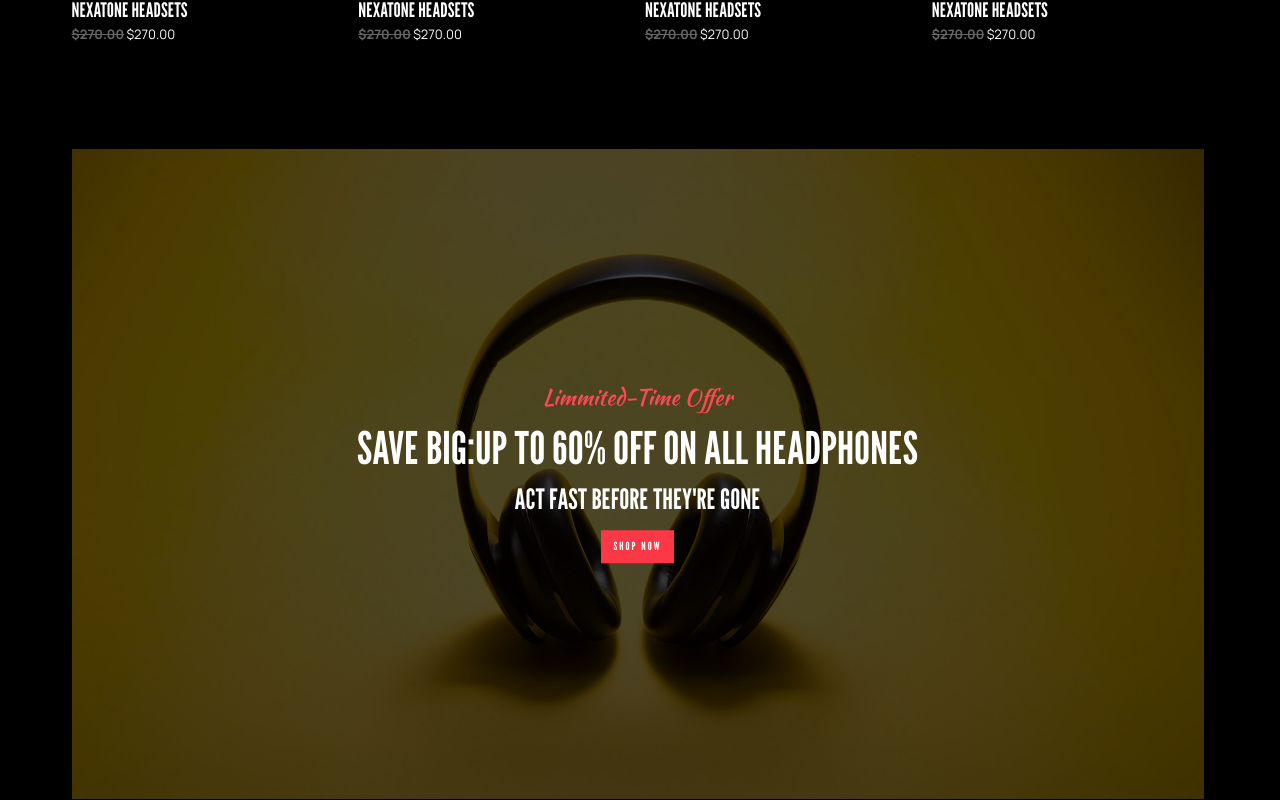
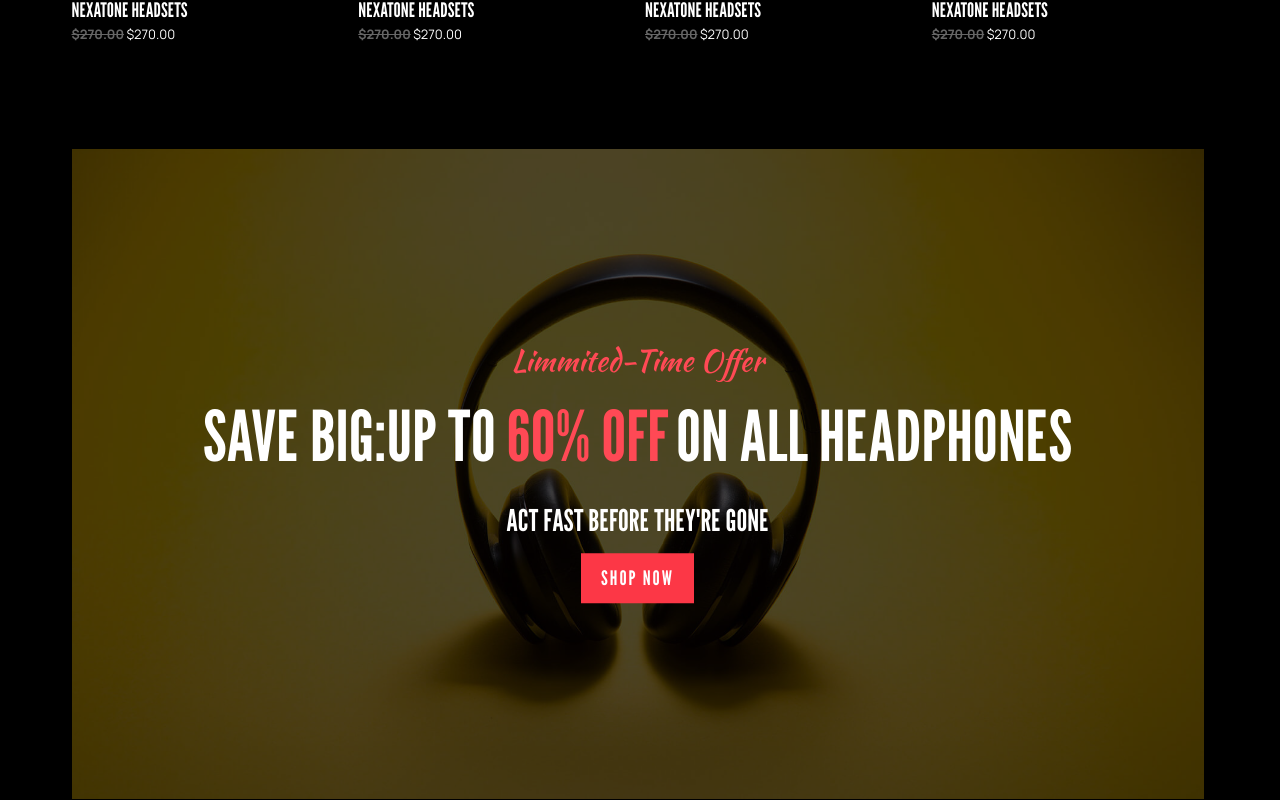
Before and after one commit to sofia-kn/shop-black-friday-nextjs, a Next.js app: page / in a window 1280 px wide. Shown: the part 2641-3441 px from the top of the page. Built offline with nearby package versions, Linux system fonts and the light colour scheme.

Commit message:
feat(TimeOffer): completed limited time offer section

```diff
--- a/src/app/(components)/elements/RedButton.jsx
+++ b/src/app/(components)/elements/RedButton.jsx
@@ -3,8 +3,8 @@ import React from "react";
 export default function RedButton({textCenter, textLeft}) {
   return (
     <div className={`text-${textCenter} lg:text-${textLeft}`}>
-      <button className="bg-[#fc3746] pt-3 pb-3 pl-5 pr-5 font-Lr">
-        <a className="text-lg tracking-[2px]">SHOP NOW</a>
+      <button className="bg-[#fc3746] py-4 px-8 font-Lr">
+        <a className="text-[2rem] tracking-[2px]">SHOP NOW</a>
       </button>
     </div>
   );
--- a/src/app/(components)/home/TimeOffer.jsx
+++ b/src/app/(components)/home/TimeOffer.jsx
@@ -13,12 +13,16 @@ export default function TimeOffer() {
           alt="image"
         />
         <div className="absolute top-[50%] left-[50%] centerTransform z-10">
-          <h3 className="text-[#FF4955]  text-[2rem] lg:text-4xl text-center font-Kr">
+          <h3 className="text-[#FF4955]  text-[2rem] lg:text-5xl text-center font-Kr xl:mb-[2.5rem]">
             Limmited-Time Offer
           </h3>
-          <h2 className="w-[250px] md:w-[300px] lg:w-[600px] text-5xl md:text-9xl lg:text-7xl font-medium text-center my-6 font-Lr ">
-            SAVE BIG:UP TO 60% OFF ON ALL HEADPHONES <br/>
-            <span>ACT FAST BEFORE THEY'RE GONE</span>
+          <h2 className="w-[250px] md:w-[300px] xl:w-[900px] text-5xl md:text-6xl xl:text-[7rem] font-medium text-center my-5 font-Lr ">
+            SAVE BIG:UP TO{" "}
+            <span className="text-[#FF4955] text-5xl md:text-6xl xl:text-[7rem] mr-3">
+              60% OFF
+            </span>
+            ON ALL HEADPHONES <br />
+            <span className="lg:text-5xl">ACT FAST BEFORE THEY'RE GONE</span>
           </h2>
 
           <RedButton textCenter={"center"} />
```
